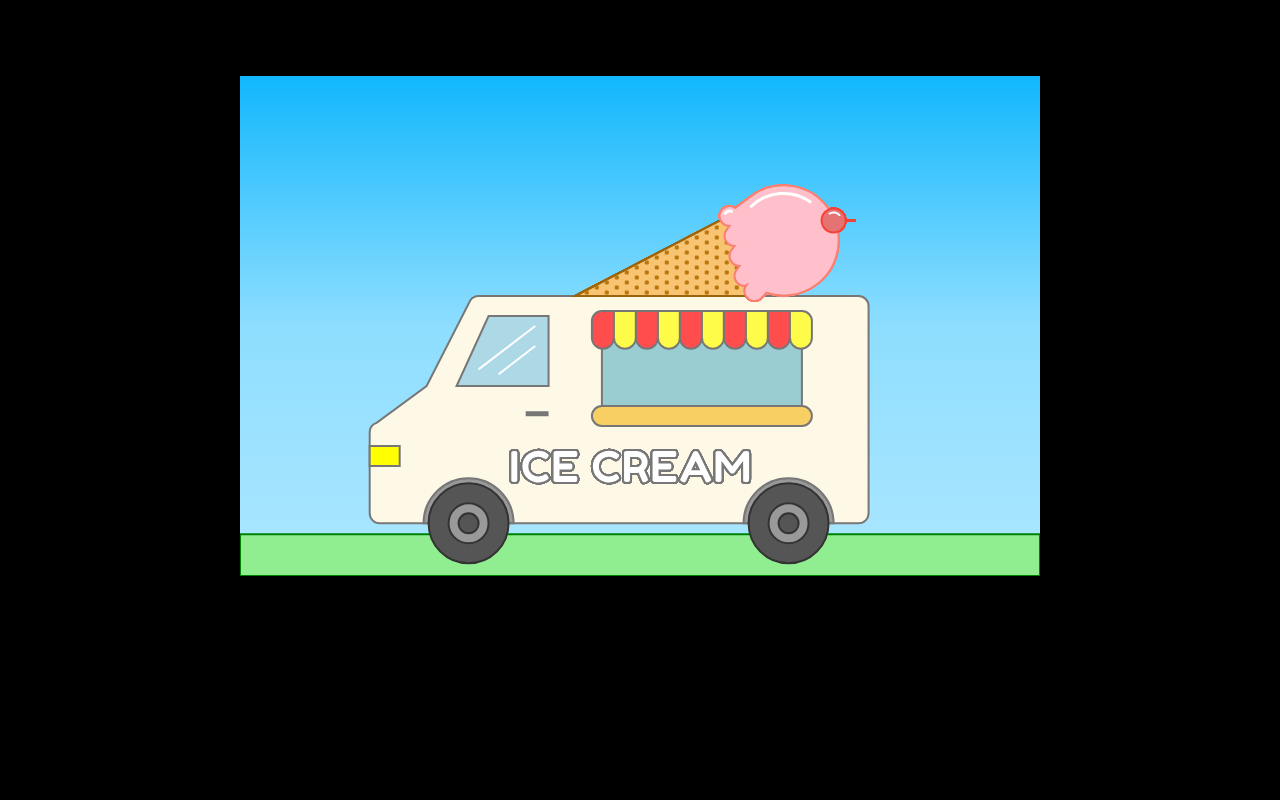
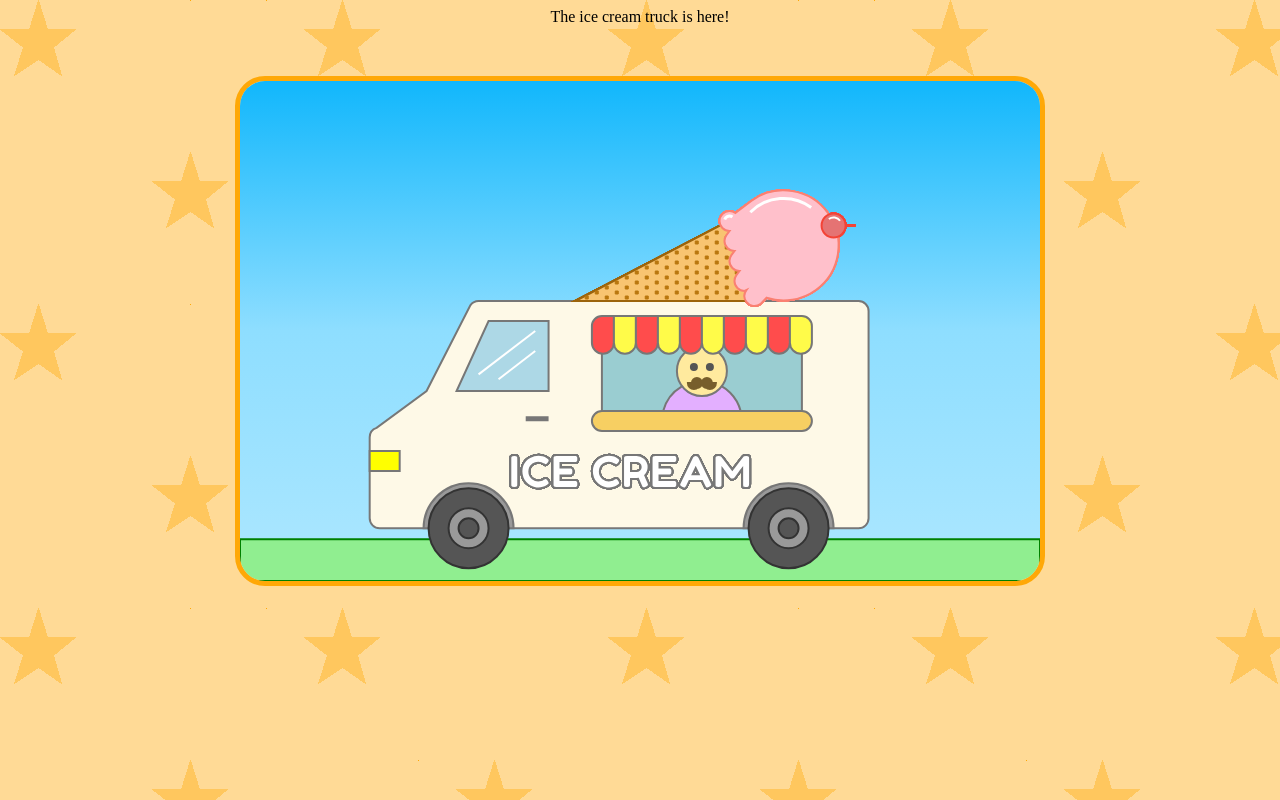
Before and after one commit to michellele994/IceCreamTruck, a plain HTML site: page index.html in a window 1280 px wide. Drawn offline with Linux system fonts and the light colour scheme.

Commit message:
Made music loop, changed some colors, added main background image, added a server...

```diff
--- a/icecreamtruck.js
+++ b/icecreamtruck.js
@@ -1,6 +1,7 @@
 var audio = new Audio('icecreammusic.mp3');
 audio.volume = 0.8;
 audio.play();
+audio.loop = true;
 var canvas = document.getElementById("truck");
 var ctx = canvas.getContext("2d");
 var xPos = canvas.width * (2 / 7);
@@ -40,7 +41,7 @@ function drawCanvas(canvas, ctx) {
         ctx.fillStyle = gradient
     }
     else if (currHour > 20 || currHour < 7) {
-        gradient.addColorStop("0", "#2010d1");
+        gradient.addColorStop("0", "#010a70");
         gradient.addColorStop("0.5", "#5c19d1");
         gradient.addColorStop("1.0", "#9932ff");
         ctx.fillStyle = gradient
@@ -207,6 +208,61 @@ function drawTruckDetails(canvas, ctx) {
     ctx.closePath();
     ctx.stroke();
 
+    //Server Body
+    ctx.lineWidth = "2";
+    ctx.strokeStyle = "#777";
+    ctx.beginPath();
+    ctx.arc(xPos + (canvas.width * (1 / 6)) + (canvas.width * (1 / 8)), yPos + 20 + (canvas.height * (1 / 5)), 40, 1.08 * Math.PI, 1.92 * Math.PI)
+    ctx.fillStyle = "#e3afff";
+    ctx.fill();
+    ctx.closePath();
+    ctx.stroke();
+
+    //Server head
+    ctx.lineWidth = "2";
+    ctx.strokeStyle = "#777";
+    ctx.beginPath();
+    ctx.arc(xPos + (canvas.width * (1 / 6)) + (canvas.width * (1 / 8)), yPos + 20 + (canvas.height * (1 / 5)) - (canvas.height * (1 / 10)), 25, 0, 2 * Math.PI)
+    ctx.fillStyle = "#ffea9e";
+    ctx.fill();
+    ctx.closePath();
+    ctx.stroke();
+
+    //right eye
+    ctx.lineWidth = "2";
+    ctx.strokeStyle = "#555";
+    ctx.beginPath();
+    ctx.arc(xPos + (canvas.width * (1 / 6)) + (canvas.width * (1 / 8)) + 8, yPos + 20 + (canvas.height * (1 / 5)) - (canvas.height * (1 / 10)) - 4, 3, 0, 2 * Math.PI)
+    ctx.fillStyle = "#555";
+    ctx.fill();
+    ctx.closePath();
+    ctx.stroke();
+
+    //left eye
+    ctx.lineWidth = "2";
+    ctx.strokeStyle = "#555";
+    ctx.beginPath();
+    ctx.arc(xPos + (canvas.width * (1 / 6)) + (canvas.width * (1 / 8)) - 8, yPos + 20 + (canvas.height * (1 / 5)) - (canvas.height * (1 / 10)) - 4, 3, 0, 2 * Math.PI)
+    ctx.fillStyle = "#555";
+    ctx.fill();
+    ctx.closePath();
+    ctx.stroke();
+
+    //Server Mustache
+    ctx.lineWidth = "2";
+    ctx.strokeStyle = "#775e2c";
+    ctx.beginPath();
+    //right mustache
+    ctx.arc(xPos + (canvas.width * (1 / 6)) + (canvas.width * (1 / 8)) + 5, yPos + 22 + (canvas.height * (1 / 5)) - (canvas.height * (1 / 10)) + 10, 5, 0, 2 * Math.PI)
+    ctx.arc(xPos + (canvas.width * (1 / 6)) + (canvas.width * (1 / 8)) + 8, yPos + 22 + (canvas.height * (1 / 5)) - (canvas.height * (1 / 10)) + 10, 6, 0, Math.PI)
+    //left mustache
+    ctx.arc(xPos + (canvas.width * (1 / 6)) + (canvas.width * (1 / 8)) - 5, yPos + 22 + (canvas.height * (1 / 5)) - (canvas.height * (1 / 10)) + 10, 5, 0, 2 * Math.PI)
+    ctx.arc(xPos + (canvas.width * (1 / 6)) + (canvas.width * (1 / 8)) - 8, yPos + 22 + (canvas.height * (1 / 5)) - (canvas.height * (1 / 10)) + 10, 6, 0, Math.PI)
+    ctx.fillStyle = "#775e2c";
+    ctx.fill();
+    ctx.closePath();
+    ctx.stroke();
+
 
     //Front lights
     ctx.lineWidth = "2";
--- a/style.css
+++ b/style.css
@@ -1,10 +1,13 @@
 body
 {
-    background-color: black;
+    background-color: #ffda96;
+    background-image: url("icecreambackground.png");
 }
 canvas
 {
     display: block;
+    border: 5px solid #ffa807;
+    border-radius: 30px;
 }
 .wrapper
 {
```
Also changed, not shown: icecreambackground.png (added).
